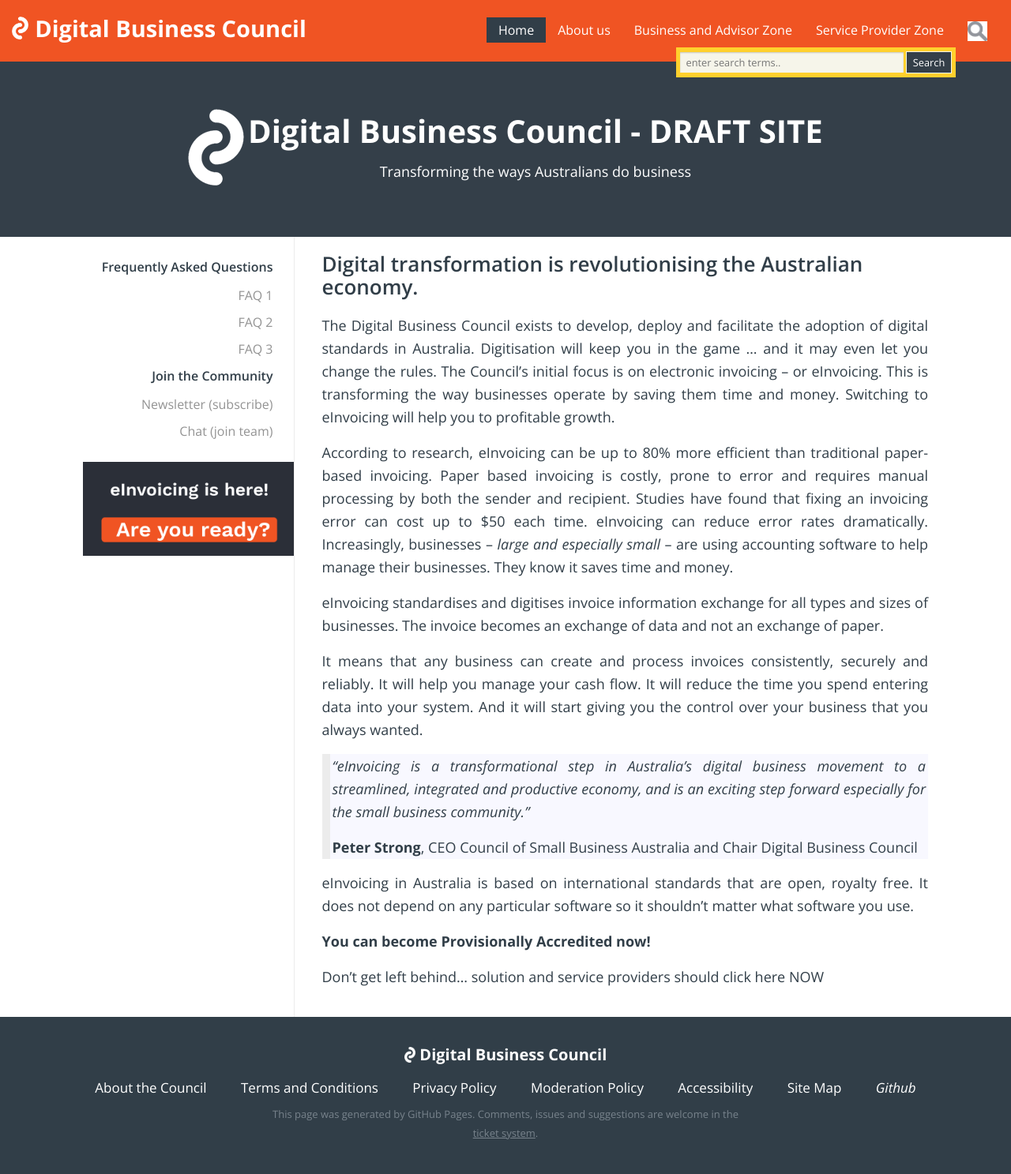
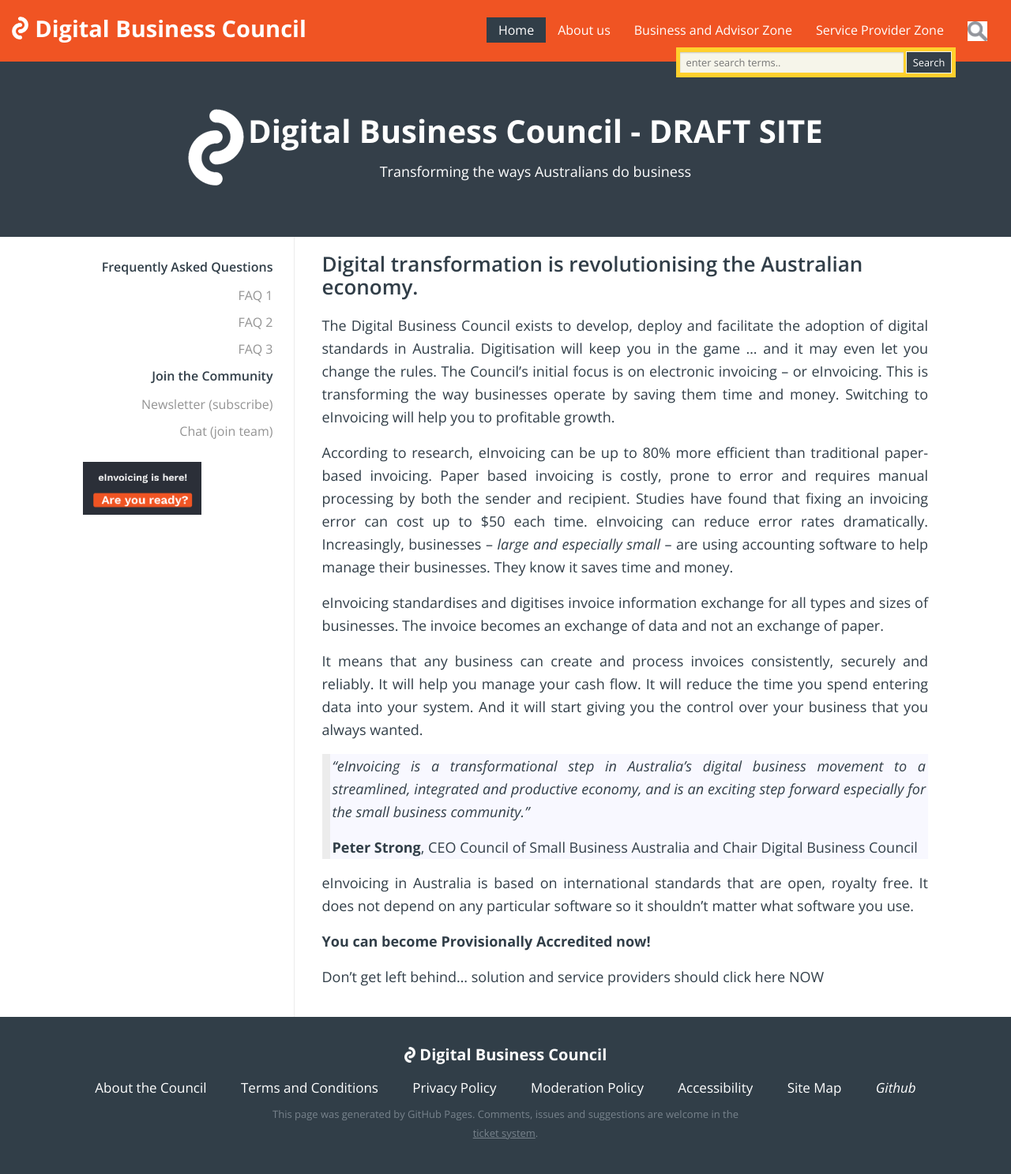
Before and after one commit to Digital-Business-Council/Digital-Business-Council.github.io, a Jekyll site: the page built from index.md, in a window 1280 px wide. Shown: the whole page at 79% size. Built offline with Jekyll 4.4.1, drawn with Linux system fonts in a browser that asks for light colours; our own code applies the rules of GitHub Pages for plain Markdown files.

Commit message:
Update sidebar-menu.html

```diff
--- a/_includes/sidebar-menu.html
+++ b/_includes/sidebar-menu.html
@@ -8,5 +8,5 @@
     <li><a href="http://eepurl.com/ctZ6hf" target="_blank">Newsletter (subscribe)</a></li>
     <li><a href="http://chat.ausdigital.org" target="_blank">Chat (join team)</a></li>
     <br>
-    <img src="{{site.url}}/images/eInvoicing-is-here.png">
+    <img src="{{site.url}}/images/eInvoicing-is-here.png" width="150px">
 </ul>
```
